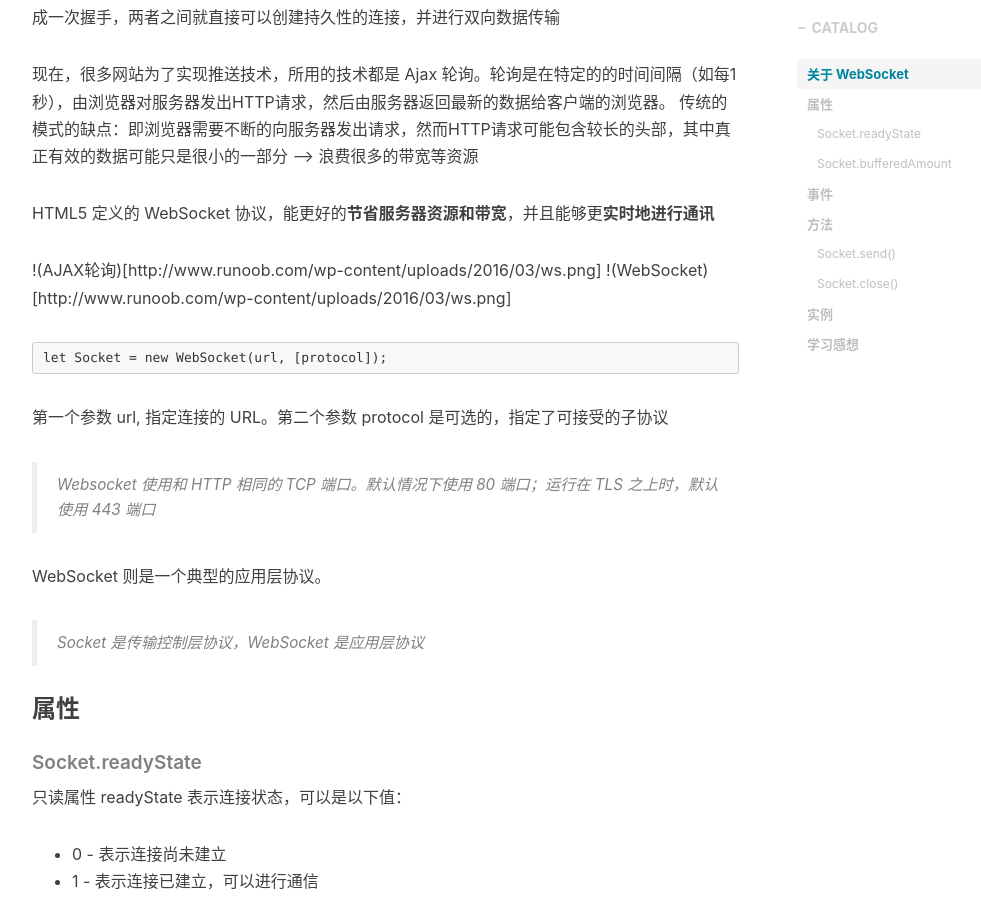
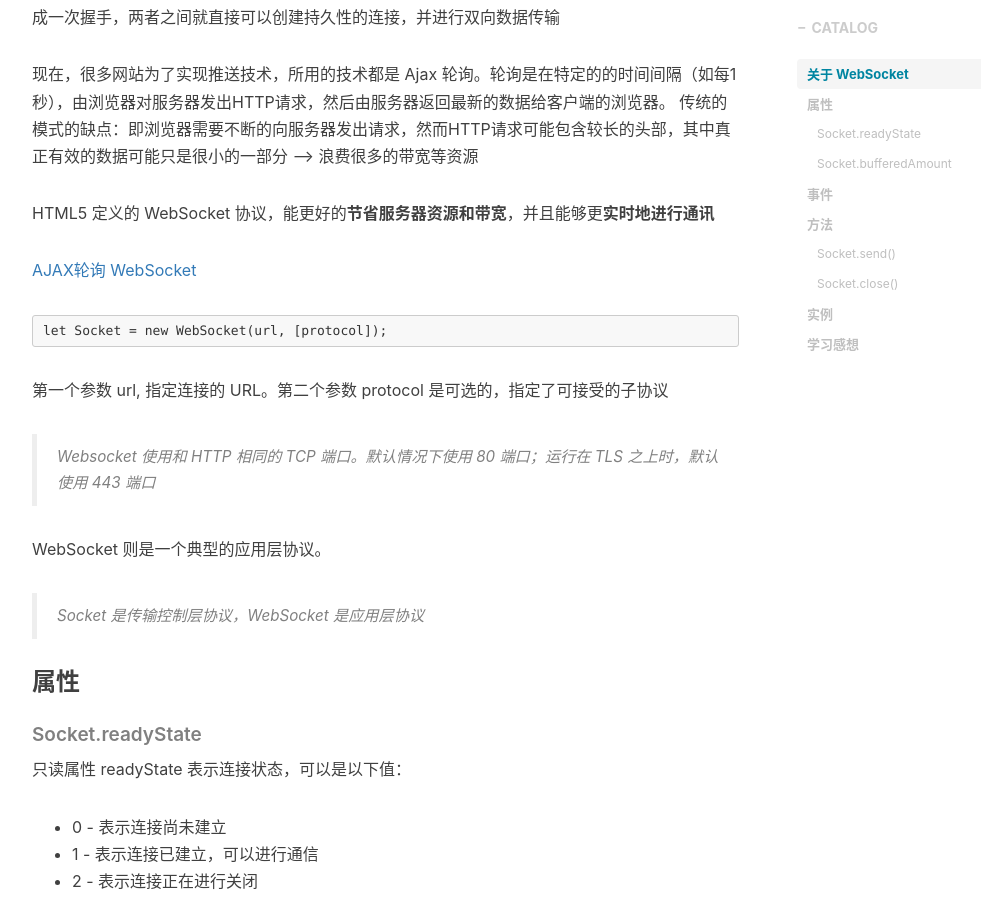
Before and after one commit to corcd/corcd.github.io, a Jekyll site: the page built from _posts/2019-03-23-About-WebSocket.markdown, in a window 1280 px wide and 900 px high, scrolled down 710 px. Shown: the whole window, without its empty margins (233-1214 px from the left). Built offline with Jekyll 4.4.1, drawn with Linux system fonts in a browser that asks for light colours; nearby versions of some CDN libraries; comment, search, counter and statistics services are not loaded.

Commit message:
Fix some mistakes in the article

````diff
--- a/_posts/2019-03-23-About-WebSocket.markdown
+++ b/_posts/2019-03-23-About-WebSocket.markdown
@@ -23,8 +23,8 @@
 
 HTML5 定义的 WebSocket 协议，能更好的**节省服务器资源和带宽**，并且能够更**实时地进行通讯**
 
-!(AJAX轮询)[http://www.runoob.com/wp-content/uploads/2016/03/ws.png]
-!(WebSocket)[http://www.runoob.com/wp-content/uploads/2016/03/ws.png]
+[AJAX轮询](http://www.runoob.com/wp-content/uploads/2016/03/ws.png)
+[WebSocket](http://www.runoob.com/wp-content/uploads/2016/03/ws.png)
 
 ```
 let Socket = new WebSocket(url, [protocol]);
````
